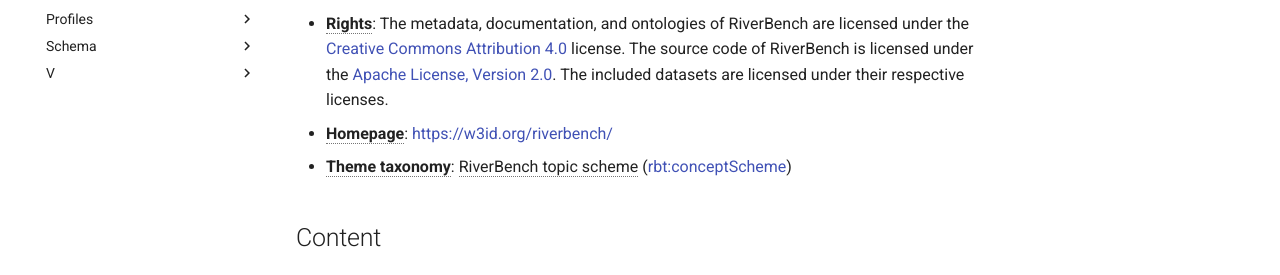
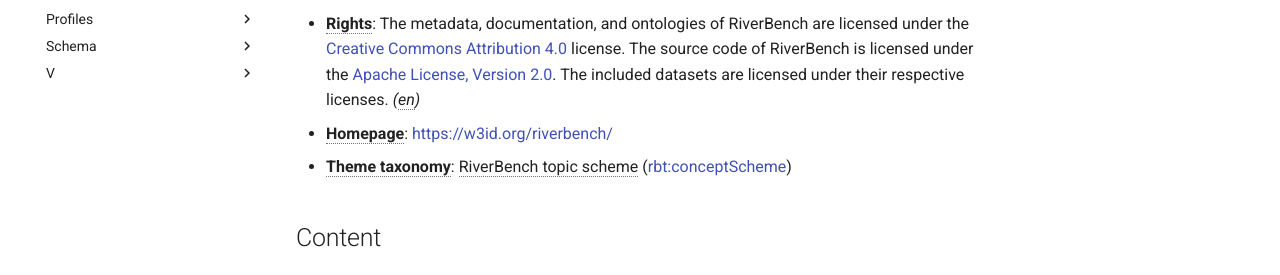
Before and after one commit to RiverBench/riverbench.github.io, an MkDocs documentation site: the page built from docs/index.md, in a window 1280 px wide and 900 px high, scrolled down 753 px. Shown: the part 170-445 px from the top of the window. Built offline with MkDocs 1.6.1 and Material for MkDocs 9.7.7, drawn with Linux system fonts in a browser that asks for light colours; comment, search, counter and statistics services are not loaded.

Commit message:
Automatic docs update (dev)

```diff
--- a/docs/index.md
+++ b/docs/index.md
@@ -31,7 +31,7 @@ RiverBench is an open, community-driven RDF streaming benchmark suite. It includ
 
 ## General information
 
-- **<abbr title="Information about rights held in and over the resource.">Rights</abbr>**: The metadata, documentation, and ontologies of RiverBench are licensed under the [Creative Commons Attribution 4.0](https://creativecommons.org/licenses/by/4.0/) license. The source code of RiverBench is licensed under the [Apache License, Version 2.0](https://spdx.org/licenses/Apache-2.0). The included datasets are licensed under their respective licenses.
+- **<abbr title="Information about rights held in and over the resource.">Rights</abbr>**: The metadata, documentation, and ontologies of RiverBench are licensed under the [Creative Commons Attribution 4.0](https://creativecommons.org/licenses/by/4.0/) license. The source code of RiverBench is licensed under the [Apache License, Version 2.0](https://spdx.org/licenses/Apache-2.0). The included datasets are licensed under their respective licenses. _(<abbr title="English">en</abbr>)_
 - **<abbr title="A homepage for some thing.">Homepage</abbr>**: [https://w3id.org/riverbench/](https://w3id.org/riverbench/)
 - **<abbr title="The knowledge organization system (KOS) used to classify catalog's datasets.">Theme taxonomy</abbr>**: <abbr title="Collection of topic concepts used to annotate RiverBench datasets.">RiverBench topic scheme</abbr> ([rbt:conceptScheme](https://w3id.org/riverbench/schema/theme#conceptScheme))
 
```
